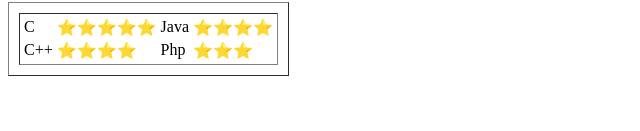
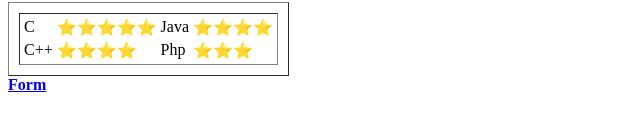
Before and after one commit to Sharan0410/Sample, a plain HTML site: page index.html in a window 1280 px wide. Shown: the part 513-644 px from the top of the page, 0-640 px from the left. Drawn offline with Linux system fonts and the light colour scheme.

Commit message:
Update index.html

```diff
--- a/index.html
+++ b/index.html
@@ -73,7 +73,7 @@
   </tr>
 
 </table>
-
+  <a href="inputs.html"><b>Form</b></a>
 
 </body>
 
```
